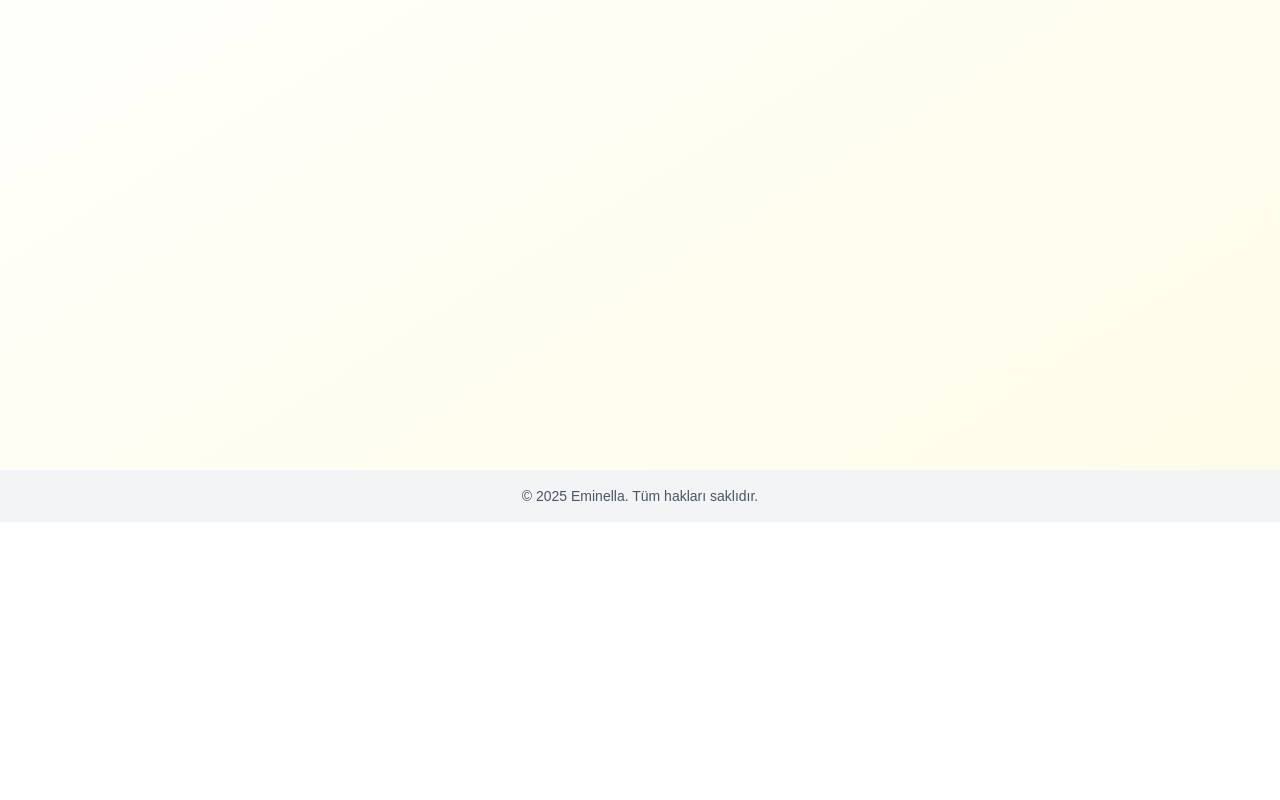
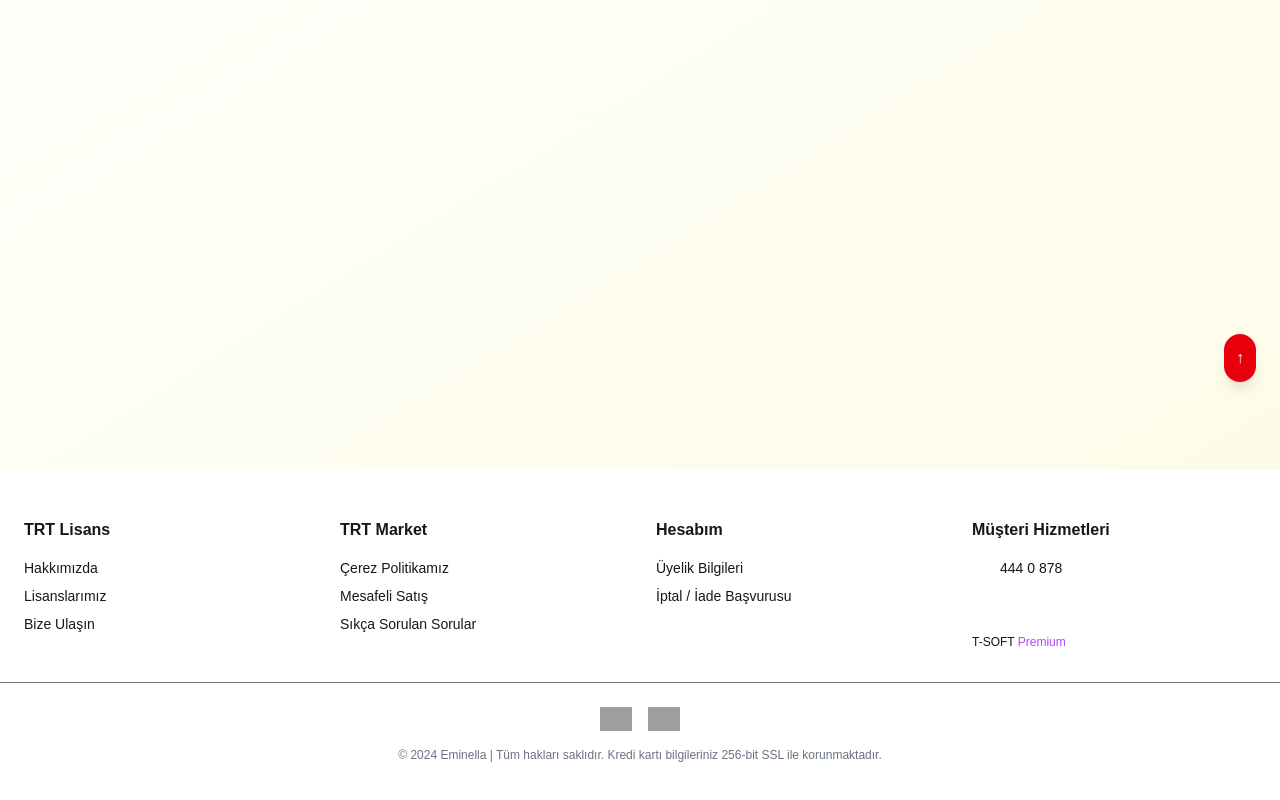
Before and after one commit to eminella/frontend-app, a Next.js app: page /store in a window 1280 px wide. Shown: the part 394-1194 px from the top of the page. Before the commit the page ends 916 px from the top, so only its background shows below. Built offline with nearby package versions, Linux system fonts and the light colour scheme; no server answers; grey boxes are pictures that could not be loaded.

Commit message:
feat: add detailed TRT Market–style footer to layout.tsx

```diff
--- a/app/layout.tsx
+++ b/app/layout.tsx
@@ -1,6 +1,7 @@
+// frontend-app/src/app/layout.tsx
 import './globals.css';
 import Link from 'next/link';
-import CartProvider from '@/context/CartContext'; // ✅ doğru yolu kontrol et
+import CartProvider from '@/context/CartContext';
 
 export const metadata = {
   title: 'Eminella | Takı & Aksesuar Mağazası',
@@ -9,10 +10,13 @@ export const metadata = {
 export default function RootLayout({ children }: { children: React.ReactNode }) {
   return (
     <html lang="tr">
-      <body>
-        <CartProvider> {/* ✅ Sepet sistemi için gerekli olan sarmalayıcı */}
-          <header className="p-4 bg-yellow-800 text-white flex justify-between">
-            <Link href="/"><h1 className="text-2xl font-bold">Eminella</h1></Link>
+      <body className="flex flex-col min-h-screen">
+        <CartProvider>
+          {/* Header */}
+          <header className="p-4 bg-yellow-800 text-white flex justify-between items-center">
+            <Link href="/">
+              <h1 className="text-2xl font-bold">Eminella</h1>
+            </Link>
             <nav>
               <Link href="/store" className="px-2">Mağaza</Link>
               <Link href="/cart" className="px-2">Sepet</Link>
@@ -20,11 +24,77 @@ export default function RootLayout({ children }: { children: React.ReactNode })
             </nav>
           </header>
 
-          <main>{children}</main>
+          {/* Sayfa içeriği */}
+          <main className="flex-grow">
+            {children}
+          </main>
 
-          <footer className="p-4 bg-gray-100 text-center text-sm text-gray-600">
-            © 2025 Eminella. Tüm hakları saklıdır.
+          {/* Detaylı Footer */}
+          <footer className="bg-white py-12">
+            <div className="container mx-auto px-6 grid grid-cols-1 md:grid-cols-4 gap-8">
+              {/* 1. sütun */}
+              <div>
+                <h5 className="font-bold mb-4">TRT Lisans</h5>
+                <ul className="space-y-2 text-sm">
+                  <li><a href="#">Hakkımızda</a></li>
+                  <li><a href="#">Lisanslarımız</a></li>
+                  <li><a href="#">Bize Ulaşın</a></li>
+                </ul>
+              </div>
+              {/* 2. sütun */}
+              <div>
+                <h5 className="font-bold mb-4">TRT Market</h5>
+                <ul className="space-y-2 text-sm">
+                  <li><a href="#">Çerez Politikamız</a></li>
+                  <li><a href="#">Mesafeli Satış</a></li>
+                  <li><a href="#">Sıkça Sorulan Sorular</a></li>
+                </ul>
+              </div>
+              {/* 3. sütun */}
+              <div>
+                <h5 className="font-bold mb-4">Hesabım</h5>
+                <ul className="space-y-2 text-sm">
+                  <li><a href="#">Üyelik Bilgileri</a></li>
+                  <li><a href="#">İptal / İade Başvurusu</a></li>
+                </ul>
+              </div>
+              {/* 4. sütun */}
+              <div>
+                <h5 className="font-bold mb-4">Müşteri Hizmetleri</h5>
+                <p className="flex items-center text-sm mb-4">
+                  {/* Telefon ikonu yerine SVG veya bg sınıfı ekleyebilirsin */}
+                  <span className="inline-block w-5 h-5 mr-2 bg-phone-icon bg-contain"></span>
+                  444 0 878
+                </p>
+                <div className="flex space-x-4 mb-4">
+                  <a href="#" className="inline-block w-6 h-6 bg-instagram-icon bg-contain"></a>
+                  <a href="#" className="inline-block w-6 h-6 bg-facebook-icon bg-contain"></a>
+                  {/* gerekirse YouTube, X ikonları da ekle */}
+                </div>
+                <p className="text-xs">
+                  T-SOFT <span className="font-medium text-purple-500">Premium</span>
+                </p>
+              </div>
+            </div>
+
+            <div className="container mx-auto px-6 mt-8 border-t pt-6 text-center text-xs text-gray-500">
+              <div className="flex flex-wrap justify-center items-center gap-4 mb-4">
+                <img src="/visa.svg" alt="Verified by Visa" className="h-6" />
+                <img src="/master-securecode.svg" alt="Master SecureCODE" className="h-6" />
+                {/* diğer rozet resimlerini de ekleyin */}
+              </div>
+              <p>© 2024 Eminella | Tüm hakları saklıdır. Kredi kartı bilgileriniz 256-bit SSL ile korunmaktadır.</p>
+            </div>
+
+            <button
+              onClick={() => window.scrollTo({ top: 0, behavior: 'smooth' })}
+              className="fixed bottom-6 right-6 p-3 bg-red-600 text-white rounded-full shadow-lg"
+              aria-label="Sayfanın başına dön"
+            >
+              ↑
+            </button>
           </footer>
+          {/* Footer sonu */}
         </CartProvider>
       </body>
     </html>
```
